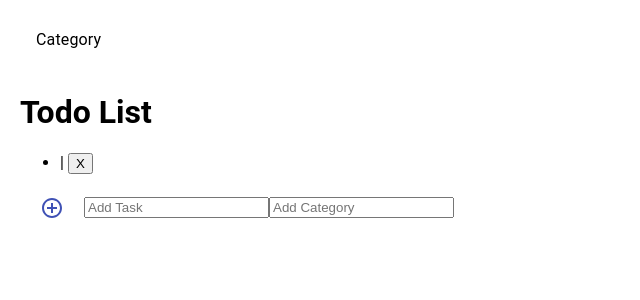
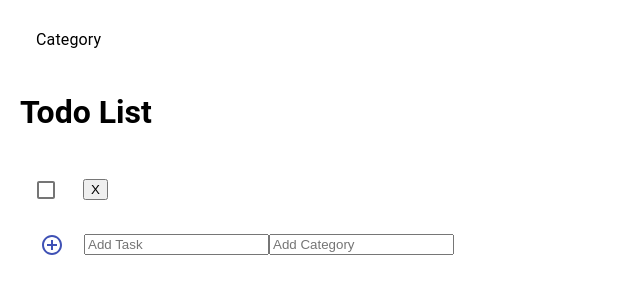
Before and after one commit to JimmyLin39/todo-app, a React (Create React App) app: page / in a window 1280 px wide. Both pictures are taken after a click on the button 52 px from the left and 170 px from the top of the page. Shown: the top 300 px of the page, without its empty margins (0-640 px from the left). Built offline with nearby package versions, Linux system fonts and the light colour scheme.

Commit message:
update with material ui

```diff
--- a/src/components/TodoItems.js
+++ b/src/components/TodoItems.js
@@ -3,27 +3,50 @@ import PropTypes from 'prop-types'
 import { makeStyles } from '@material-ui/core/styles'
 import List from '@material-ui/core/List'
 import ListItem from '@material-ui/core/ListItem'
-import ListItemIcon from '@material-ui/core/ListItemIcon'
-import ListItemText from '@material-ui/core/ListItemText'
+import FormGroup from '@material-ui/core/FormGroup'
+import FormControlLabel from '@material-ui/core/FormControlLabel'
+import Checkbox from '@material-ui/core/checkbox'
+import Chip from '@material-ui/core/Chip'
+
+const useStyles = makeStyles(theme => ({
+  root: {
+    width: '100%',
+    maxWidth: 360,
+    backgroundColor: theme.palette.background.paper
+  }
+}))
 
 export default function TodoItems({ items, remove, toggle }) {
+  const classes = useStyles()
+
   return (
-    <ul>
+    <div className={classes.root}>
+      <List component='nav' aria-label='Todo items'>
         {items.map(item => (
-        <li key={item.id}>
-          <span
-            onClick={() => toggle(item.id)}
+          <ListItem key={item.id}>
+            {item.category && <Chip label={item.category} color='primary' />}
+
+            <FormGroup row>
+              <FormControlLabel
+                control={
+                  <Checkbox
+                    checked={item.complete}
+                    onChange={() => toggle(item.id)}
+                    name={item.name}
+                    color='primary'
+                  />
+                }
+                label={item.name}
                 style={{
                   textDecoration: item.complete ? 'line-through' : 'none'
                 }}
-          >
-            {item.name}
-          </span>{' '}
-          | {item.category && <span>{item.category}</span>}
+              />
+            </FormGroup>
             <button onClick={() => remove(item.id)}>X</button>
-        </li>
+          </ListItem>
         ))}
-    </ul>
+      </List>
+    </div>
   )
 }
 
```
Lines whose indentation alone changed are shown as unchanged.
